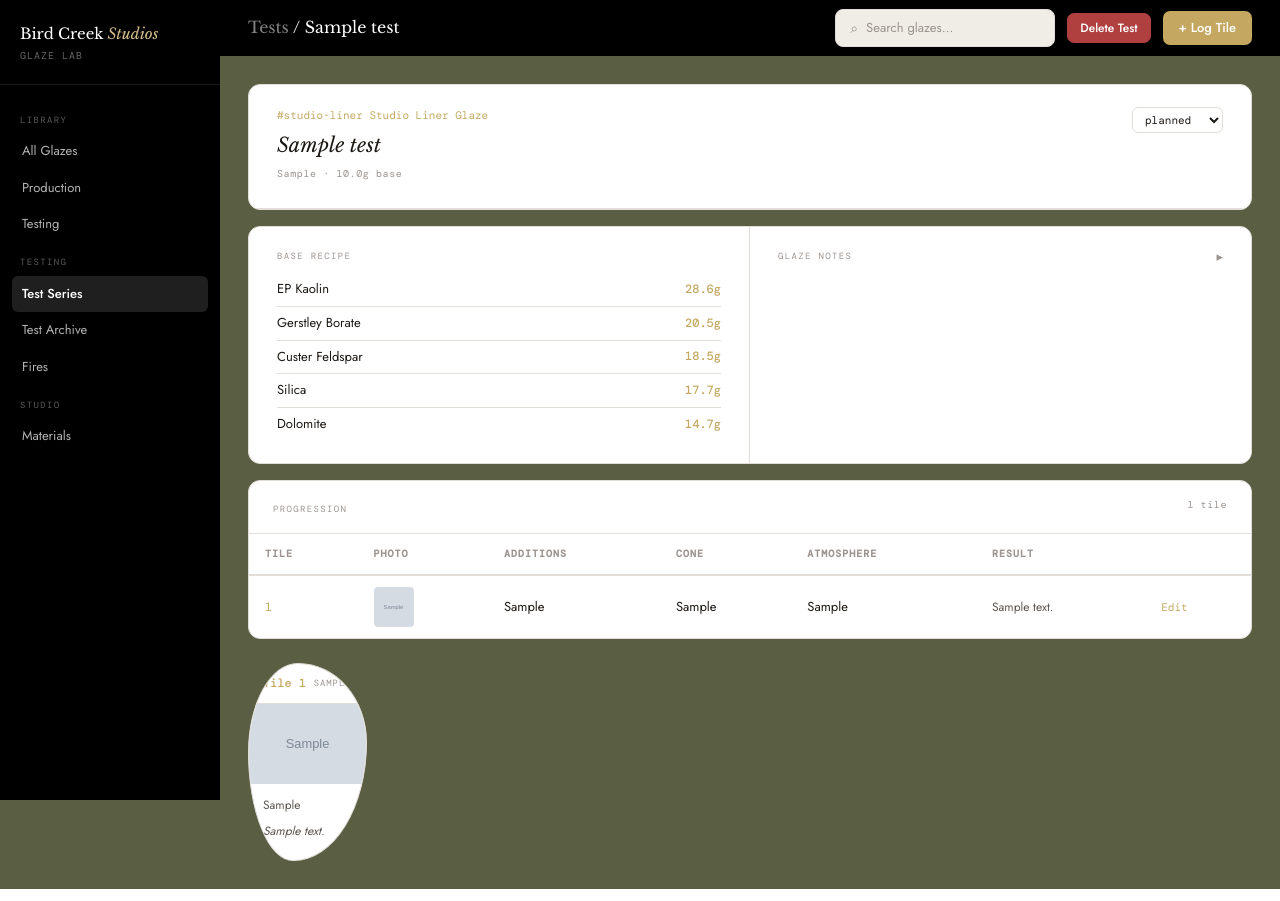
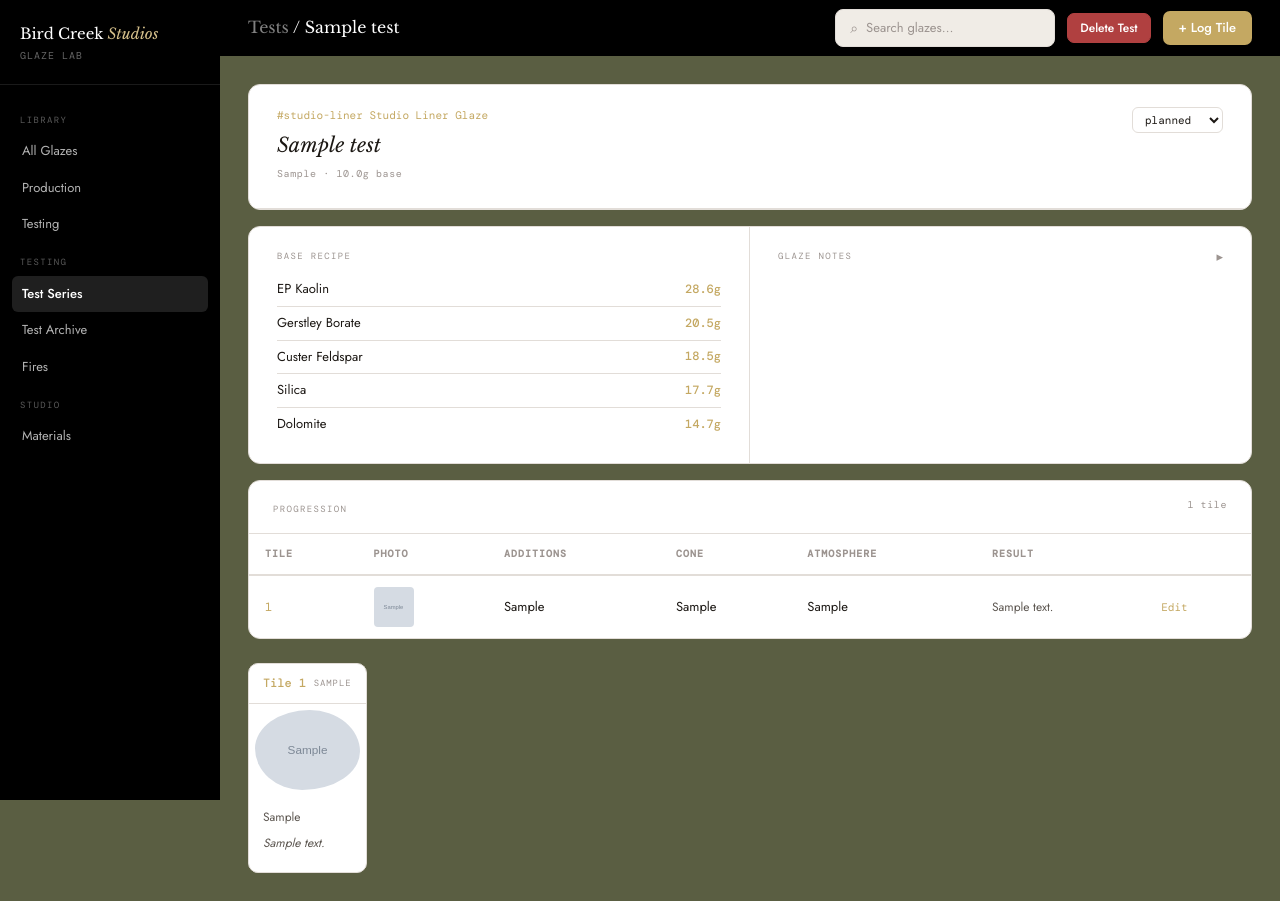
Before and after one commit to LydWil43/glazelab, a Flask app: page /tests/1 in a window 1280 px wide. Run offline with Flask 3, Linux system fonts and the light colour scheme; tables that the repository leaves empty hold one stand-in row (values such as "Sample post"); grey boxes marked "Sample" are stand-in pictures; some web fonts are replaced.

Commit message:
Apply subtle off-circle shape to tile photos only
Co-Authored-By: Claude Sonnet 4.6 <noreply@anthropic.com>

```diff
--- a/static/css/style.css
+++ b/static/css/style.css
@@ -370,7 +370,7 @@ a { color: inherit; text-decoration: none; }
 .tile-card {
   background: var(--surface);
   border: 1px solid var(--border);
-  border-radius: 42% 58% 62% 38% / 45% 40% 60% 55%;
+  border-radius: 10px;
   overflow: hidden;
   opacity: 0.85;
 }
@@ -378,7 +378,8 @@ a { color: inherit; text-decoration: none; }
 .tile-header { display: flex; align-items: center; justify-content: space-between; padding: 10px 14px; border-bottom: 1px solid var(--border); }
 .tile-num { font-family: 'DM Mono', monospace; font-size: 12px; font-weight: 500; color: var(--clay); }
 .tile-status { font-family: 'DM Mono', monospace; font-size: 9px; text-transform: uppercase; letter-spacing: 0.1em; color: var(--text-muted); }
-.tile-photo img { width: 100%; height: 80px; object-fit: cover; display: block; }
+.tile-photo { padding: 6px; }
+.tile-photo img { width: 100%; height: 80px; object-fit: cover; display: block; border-radius: 52% 48% 55% 45% / 48% 52% 48% 52%; }
 .tile-photo-placeholder { height: 100px; background: var(--surface-2); display: flex; align-items: center; justify-content: center; font-size: 12px; color: var(--text-muted); }
 .tile-body { padding: 12px 14px; }
 .tile-additions { font-size: 12px; color: var(--text-mid); margin-bottom: 8px; line-height: 1.5; }
```
